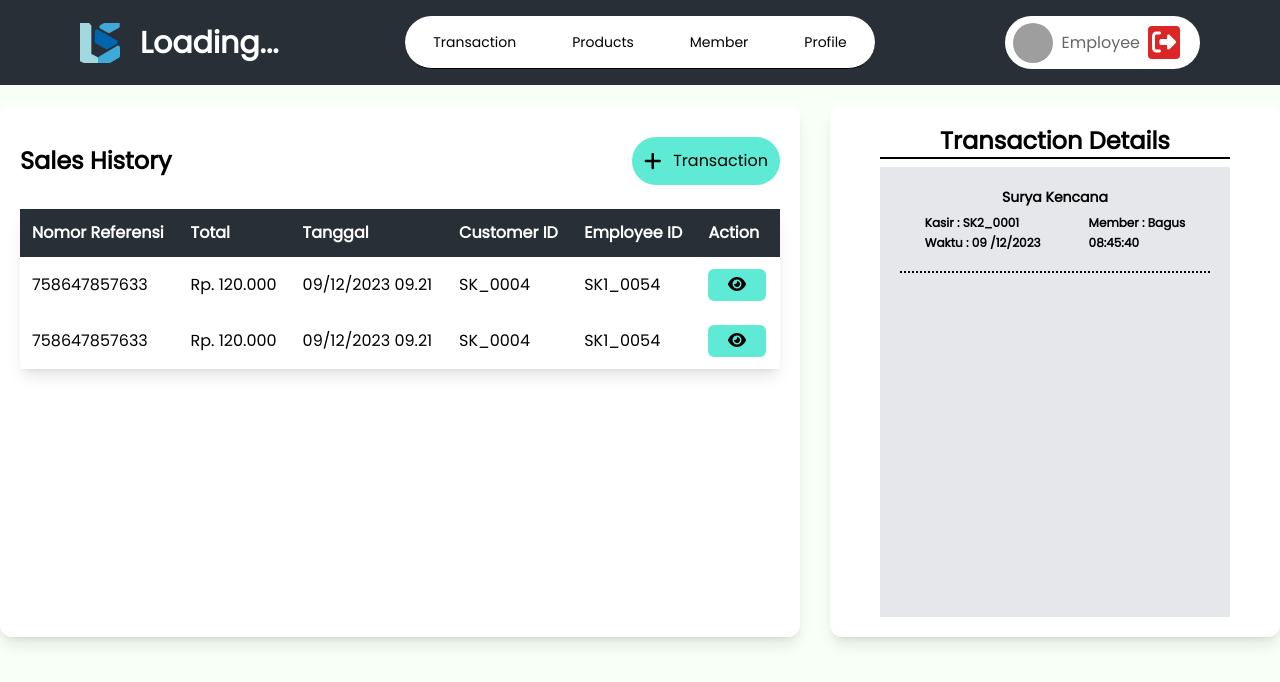
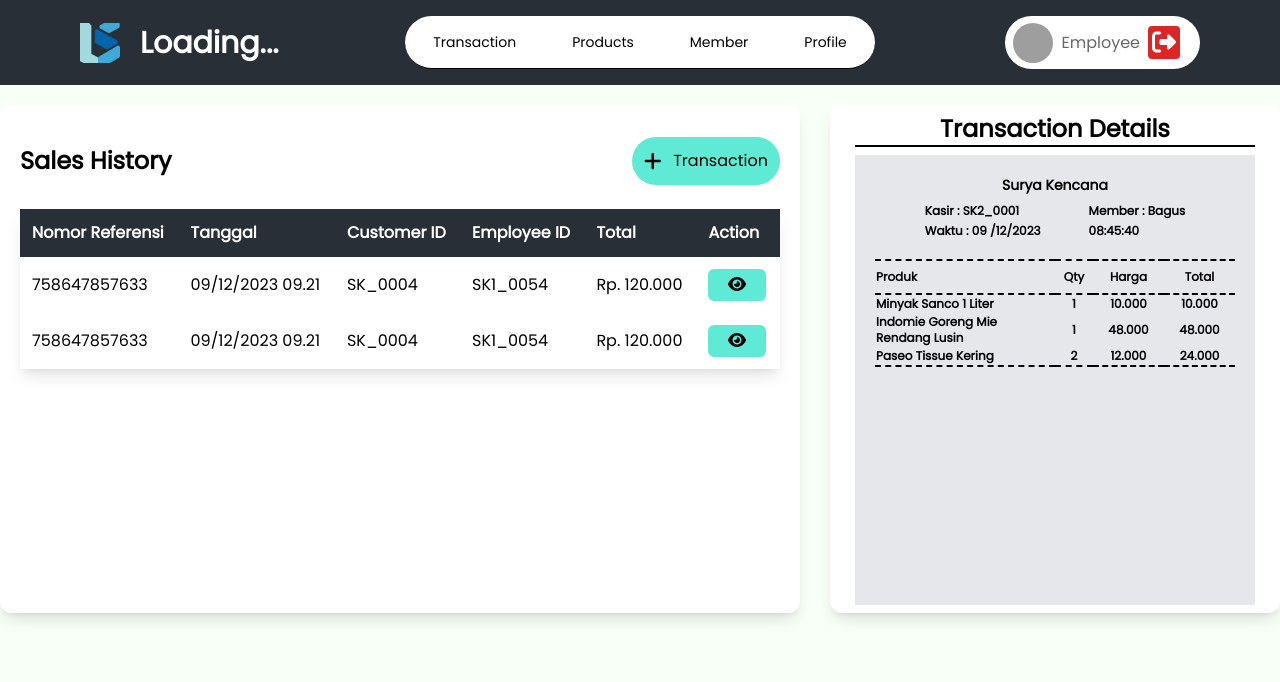
Before and after one commit to LastationComp/pos-lastation, a Next.js app: page /employees/dashboard/saleshistory in a window 1280 px wide. Shown: the top 682 px of the page. Built offline with nearby package versions, Linux system fonts and the light colour scheme; no server answers; grey boxes are pictures that could not be loaded.

Commit message:
Receipt on progress

```diff
--- a/app/employees/dashboard/(group)/saleshistory/page.tsx
+++ b/app/employees/dashboard/(group)/saleshistory/page.tsx
@@ -25,13 +25,13 @@ export default function AdminSalesHistoryPage() {
             <input type="text" className='outline outline-1 outline-posgray px-3 rounded-md w-[200px] h-[35px]' placeholder='Search Member' />
           </div> */}
           <div className='mt-3'>
-          <PosTable fixed headers={['Nomor Referensi', 'Total', 'Tanggal', 'Customer ID', 'Employee ID', "Action"]}>
+          <PosTable fixed headers={['Nomor Referensi',  'Tanggal', 'Customer ID', 'Employee ID','Total', "Action"]}>
               <tr>
                 <td className='p-3'>758647857633</td>
-                <td className='p-3'>Rp. 120.000</td>
                 <td className='p-3'>09/12/2023 09.21</td>
                 <td className='p-3'>SK_0004</td>
                 <td className='p-3'>SK1_0054</td>
+                <td className='p-3'>Rp. 120.000</td>
                 <td className='p-3'>
                   <div className='flex gap-2'>
                     <button onClick={() => {}} className='text-black bg-teal-300 px-5 py-1 rounded-md hover:text-white hover:bg-teal-500 transition' ><FontAwesomeIcon icon={faEye}/></button>
@@ -40,10 +40,10 @@ export default function AdminSalesHistoryPage() {
               </tr>
               <tr>
                 <td className='p-3'>758647857633</td>
-                <td className='p-3'>Rp. 120.000</td>
                 <td className='p-3'>09/12/2023 09.21</td>
                 <td className='p-3'>SK_0004</td>
                 <td className='p-3'>SK1_0054</td>
+                <td className='p-3'>Rp. 120.000</td>
                 <td className='p-3'>
                   <div className='flex gap-2'>
                     <button onClick={() => {}} className='text-black bg-teal-300 px-5 py-1 rounded-md hover:text-white hover:bg-teal-500 transition' ><FontAwesomeIcon icon={faEye}/></button>
@@ -53,13 +53,13 @@ export default function AdminSalesHistoryPage() {
           </PosTable>
           </div>
         </div>
-        <div className='wrapper p-5 shadow-lg w-[450px] h-full bg-white rounded-xl'>
+        <div className='wrapper p-2 shadow-lg w-[450px] h-full bg-white rounded-xl'>
           <div className='flex justify-center items-center'>
             <div className='flex flex-col'>
               <h1 className='text-2xl font-bold flex justify-center'>Transaction Details</h1>
                 <div className='flex flex-col gap-2'>
                 <div className="border-t-[2px] border-solid border-black ..."></div>
-                  <div className='wrapper w-[350px] h-[450px] bg-gray-200'>
+                  <div className='wrapper w-[400px] h-[450px] bg-gray-200'>
                     <div className='flex flex-col'>
                       <div className='flex justify-center mt-5'>
                         <div className='flex gap-1'>
@@ -77,7 +77,36 @@ export default function AdminSalesHistoryPage() {
                         </div>
                       </div>
                       <div className='p-5'>
-                        <div className='border-t-[2px] border-dotted border-black'></div>
+                      <table className='w-full table-auto'>
+                        <thead className='border border-x-0 border-y-2 border-dashed border-black'>
+                          <tr>
+                            <th className='text-start text-xs py-2 w-1/2'>Produk</th>
+                            <th className='text-center text-xs'>Qty</th>
+                            <th className='text-center text-xs'>Harga</th>
+                            <th className='text-center text-xs'>Total</th>
+                          </tr>
+                        </thead>
+                        <tbody className='border border-x-0 border-y-2 border-dashed border-black'>
+                          <tr >
+                            <td className='text-xs font-semibold'>Minyak Sanco 1 Liter </td>
+                            <td className='text-center text-xs font-semibold'>1</td>
+                            <td className='text-center text-xs font-semibold'>10.000</td>
+                            <td className='text-center text-xs font-semibold'>10.000</td>
+                          </tr>
+                          <tr>
+                            <td className='text-xs font-semibold'>Indomie Goreng Mie Rendang Lusin </td>
+                            <td className='text-center text-xs font-semibold'>1</td>
+                            <td className='text-center text-xs font-semibold'>48.000</td>
+                            <td className='text-center text-xs font-semibold'>48.000</td>
+                          </tr>
+                          <tr>
+                            <td className='text-xs font-semibold'>Paseo Tissue Kering </td>
+                            <td className='text-center text-xs font-semibold'>2</td>
+                            <td className='text-center text-xs font-semibold'>12.000</td>
+                            <td className='text-center text-xs font-semibold'>24.000</td>
+                          </tr>
+                        </tbody>
+                      </table>
                       </div>
                     </div>
                   </div>
```
